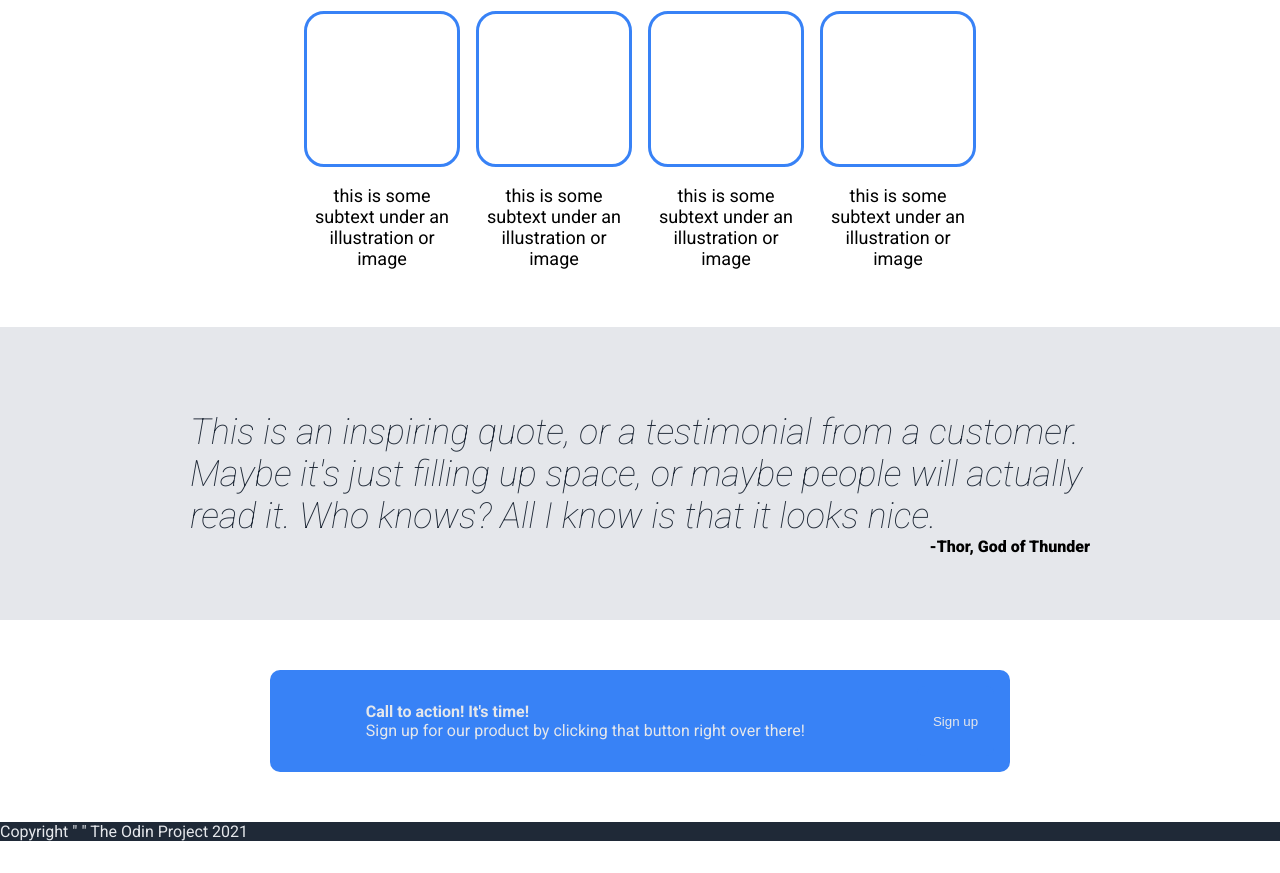
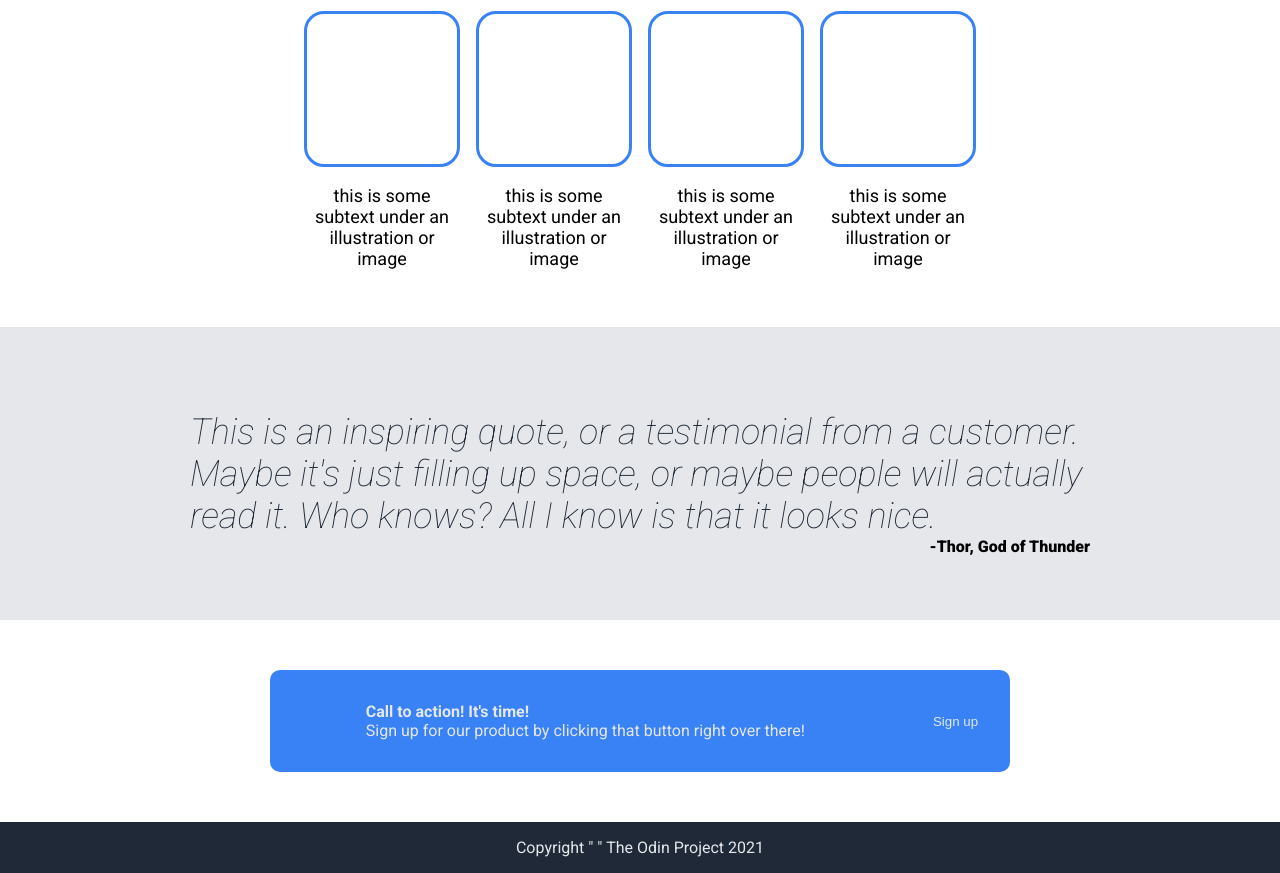
Before and after one commit to JuneDev-html/Odin-Landing-page, a plain HTML site: page index.html in a window 1280 px wide. Shown: the part 474-1347 px from the top of the page. Before the commit the page ends 1315 px from the top, so only its background shows below. Drawn offline with Linux system fonts and the light colour scheme.

Commit message:
Center footer & add padding

```diff
--- a/styles.css
+++ b/styles.css
@@ -228,6 +228,6 @@ footer {
     background-color: #1F2937;
     color: #E5E7EB;
     font-size: 16px;
-    margin-bottom
-    flex: 1;
+    text-align: center;
+    padding: 16px;
 }
```
